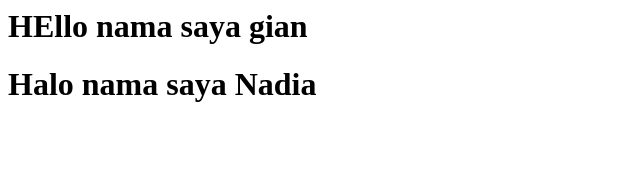
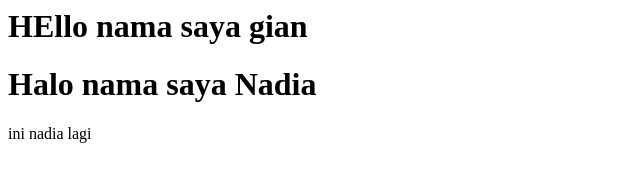
Before and after one commit to giannurwana19/coba-remote, a plain HTML site: page index.html in a window 1280 px wide. Shown: the whole page, without its empty margins (0-640 px from the left). Drawn offline with Linux system fonts and the light colour scheme.

Commit message:
perubahan nadia 2

```diff
--- a/index.html
+++ b/index.html
@@ -1,2 +1,3 @@
 <h1>HEllo nama saya gian</h1>
 <h1>Halo nama saya Nadia</h1>
+<p>ini nadia lagi</p>
```
